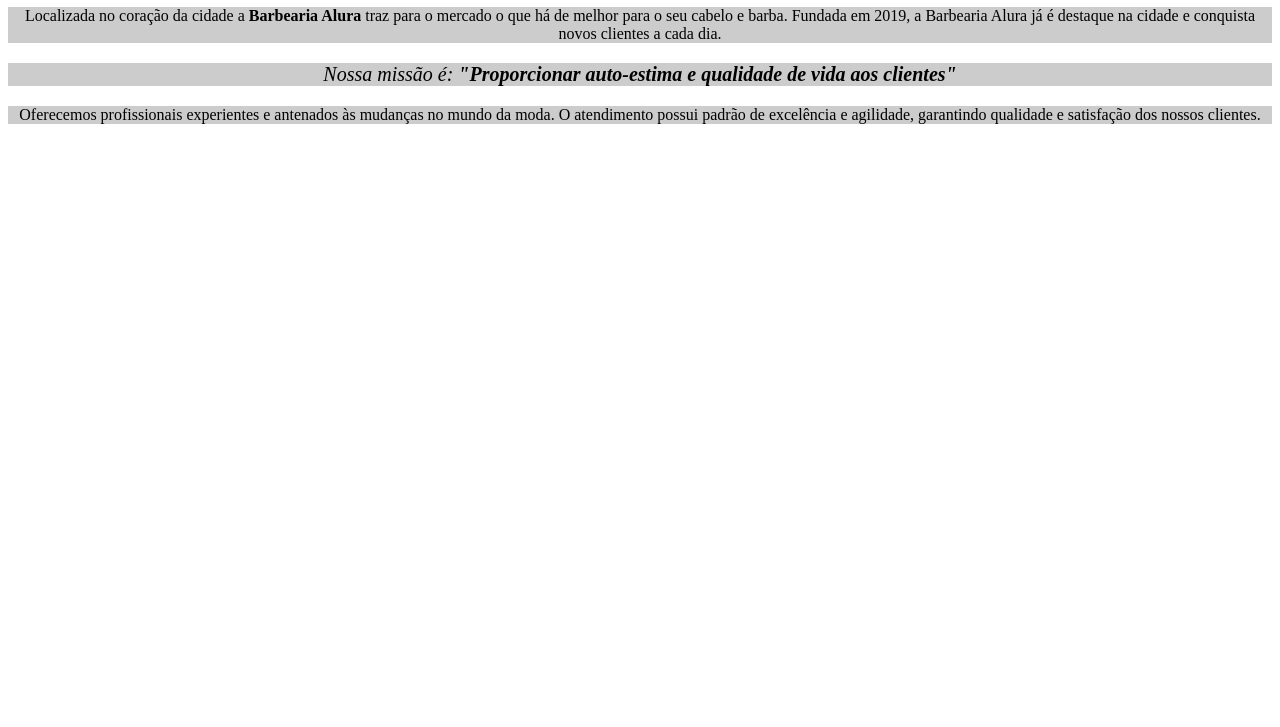
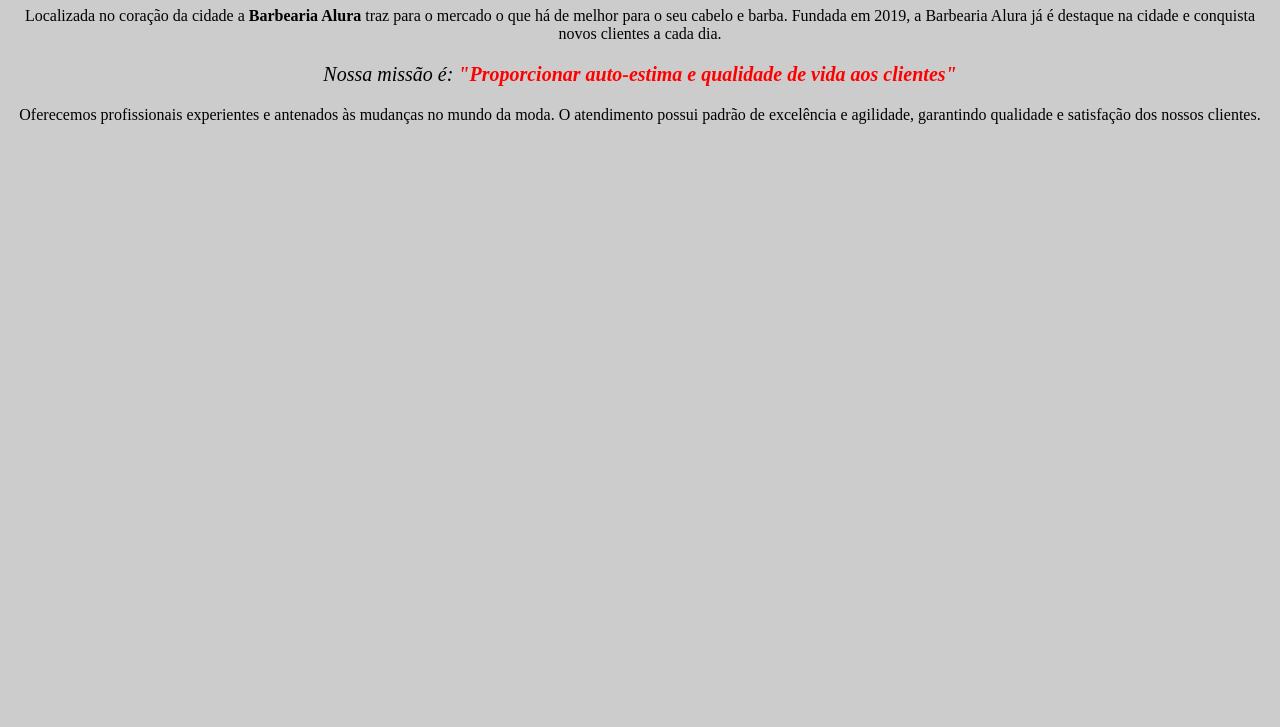
Before and after one commit to vitorconde/html5_parte1, a plain HTML site: page index.html in a window 1280 px wide. Shown: the part 73-800 px from the top of the page. Drawn offline with Linux system fonts and the light colour scheme.

Commit message:
Limpando codigo

```diff
--- a/index.html
+++ b/index.html
@@ -5,16 +5,19 @@
         <title> Barbearia Alura </title>
         <link rel="stylesheet" href="style.css">
 
+        <!-- Removida pq n faz mais sentido ja que temos o style.css
         <style>
 
         </style>
+        -->
+
     </head>
     <body> <!-- Conteúdo a ser exibido na pagina fica no body -->
-        <h1 style="text-align: center; background: #CCCCCC;"> Sobre a Barbearia Alura </h1>
+        <h1 style=""> Sobre a Barbearia Alura </h1>
 
         <p style="">Localizada no coração da cidade a <strong>Barbearia Alura</strong> traz para o mercado o que há de melhor para o seu cabelo e barba. Fundada em 2019, a Barbearia Alura já é destaque na cidade e conquista novos clientes a cada dia.</p>
 
-        <p style="font-size:20px;"><em>Nossa missão é: <strong>"Proporcionar auto-estima e qualidade de vida aos clientes"</strong></em></p>
+        <p id="missao" style=""><em>Nossa missão é: <strong>"Proporcionar auto-estima e qualidade de vida aos clientes"</strong></em></p>
 
         <p style="">Oferecemos profissionais experientes e antenados às mudanças no mundo da moda. O atendimento possui padrão de excelência e agilidade, garantindo qualidade e satisfação dos nossos clientes.</p>
     </body>
--- a/style.css
+++ b/style.css
@@ -1,4 +1,21 @@
+body {
+    background: #CCCCCC;
+}
+
+h1 {
+    text-align: center;
+}
+
 p {
     text-align: center;
-    background: #CCCCCC;
 }
+
+#missao {
+    font-size:20px;
+}
+
+em strong {
+    color: #FF0000;
+    color: red;
+    color: rgb(255,0,0);
+}
```
Also changed, not shown: banner.jpg (added).
